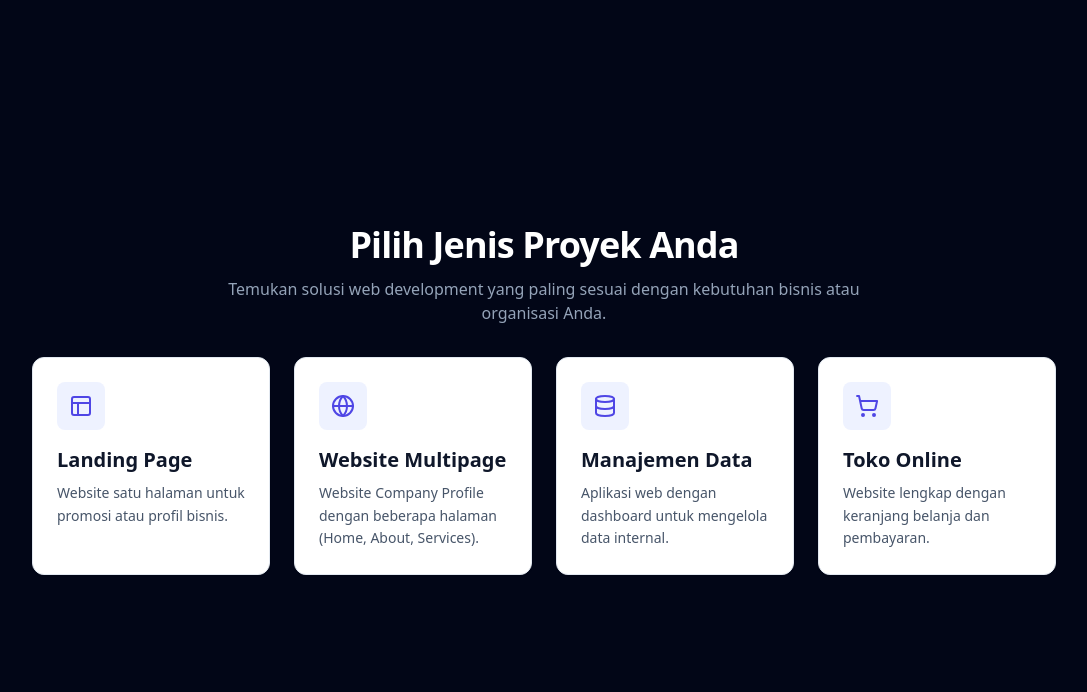
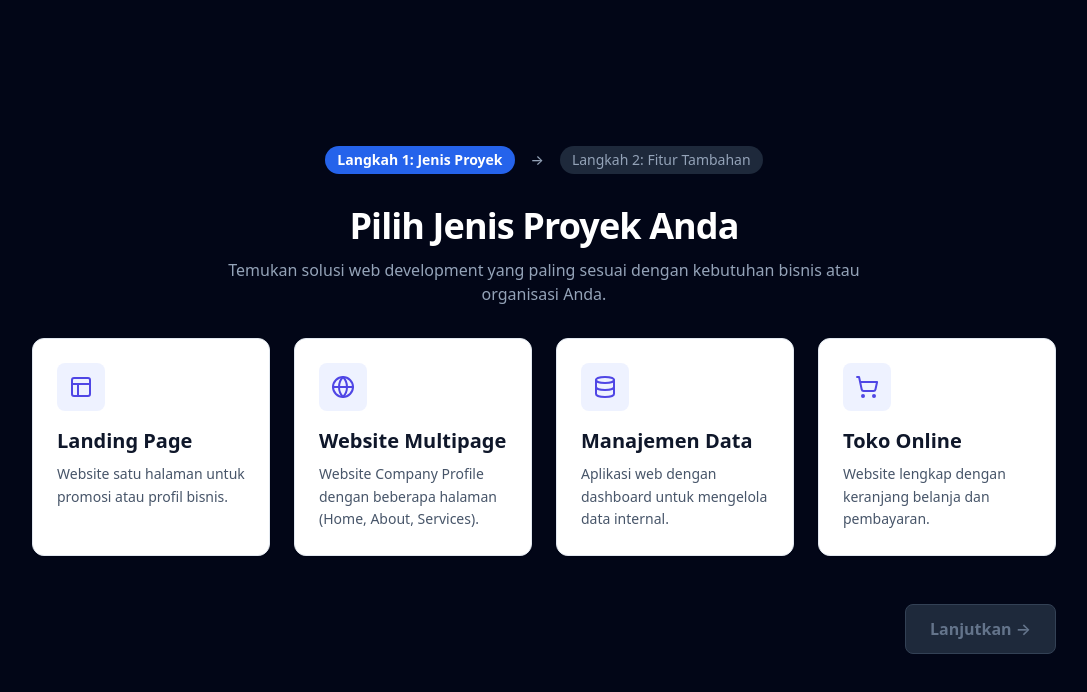
Before and after one commit to indrabaydhowi/client-onboarding-discovery-form, a Next.js app: page / in a window 1280 px wide. Shown: the top 692 px of the page, without its empty margins (96-1183 px from the left). Built offline with nearby package versions, Linux system fonts and the light colour scheme.

Commit message:
feat: implement multi-step SPA logic and features selection UI

```diff
--- a/src/app/page.tsx
+++ b/src/app/page.tsx
@@ -1,19 +1,42 @@
 "use client";
 
-import { projectTypes } from '@/config/onboardingData';
+import { projectTypes, additionalFeatures } from '@/config/onboardingData';
 import ProjectCard from '@/components/ui/ProjectCard';
+import FeatureCard from '@/components/ui/FeatureCard';
 import { useFormContext } from '@/context/FormContext';
 
 /**
  * HomePage Component
- * Menampilkan grid kartu jenis proyek interaktif.
+ * Menampilkan form multi-step untuk onboarding & project discovery.
  */
 export default function HomePage() {
-  const { selectedProject, setSelectedProject } = useFormContext();
+  const {
+    selectedProject,
+    setSelectedProject,
+    step,
+    setStep,
+    selectedFeatures,
+    toggleFeature,
+  } = useFormContext();
 
   return (
     <main className="min-h-screen bg-slate-950 text-slate-50 py-12 px-4 sm:px-6 lg:px-8 flex flex-col items-center justify-center">
       <div className="max-w-5xl w-full space-y-8">
+
+        {/* Step Indicator */}
+        <div className="flex items-center justify-center space-x-4 text-sm font-medium text-slate-400">
+          <span className={`px-3 py-1 rounded-full transition-colors ${step === 1 ? "bg-blue-600 text-white font-semibold" : "bg-slate-800 text-slate-400"}`}>
+            Langkah 1: Jenis Proyek
+          </span>
+          <span>&rarr;</span>
+          <span className={`px-3 py-1 rounded-full transition-colors ${step === 2 ? "bg-blue-600 text-white font-semibold" : "bg-slate-800 text-slate-400"}`}>
+            Langkah 2: Fitur Tambahan
+          </span>
+        </div>
+
+        {/* STEP 1: Pilih Jenis Proyek */}
+        {step === 1 && (
+          <div className="space-y-8">
             <div className="text-center space-y-3">
               <h1 className="text-3xl sm:text-4xl font-extrabold tracking-tight text-white">
                 Pilih Jenis Proyek Anda
@@ -35,6 +58,85 @@ export default function HomePage() {
                 />
               ))}
             </div>
+
+            <div className="flex justify-end pt-4">
+              <button
+                disabled={!selectedProject}
+                onClick={() => setStep(2)}
+                className={`px-6 py-3 rounded-lg font-semibold transition-all duration-200 ${
+                  selectedProject
+                    ? "bg-blue-600 hover:bg-blue-700 text-white shadow-lg cursor-pointer"
+                    : "bg-slate-800 text-slate-500 cursor-not-allowed border border-slate-700"
+                }`}
+              >
+                Lanjutkan &rarr;
+              </button>
+            </div>
+          </div>
+        )}
+
+        {/* STEP 2: Pilih Fitur Tambahan */}
+        {step === 2 && (
+          <div className="space-y-8">
+            <div className="text-center space-y-3">
+              <h1 className="text-3xl sm:text-4xl font-extrabold tracking-tight text-white">
+                Pilih Fitur Tambahan
+              </h1>
+              <p className="text-slate-400 text-base max-w-2xl mx-auto">
+                Pilih fitur pendukung yang Anda butuhkan untuk mengoptimalkan proyek web Anda.
+              </p>
+            </div>
+
+            <div className="grid grid-cols-1 md:grid-cols-2 gap-4">
+              {additionalFeatures.map((feature) => (
+                <FeatureCard
+                  key={feature.id}
+                  title={feature.title}
+                  description={feature.description}
+                  iconName={feature.icon}
+                  isSelected={selectedFeatures.includes(feature.id)}
+                  onClick={() => toggleFeature(feature.id)}
+                />
+              ))}
+            </div>
+
+            <div className="flex justify-between items-center pt-4">
+              <button
+                onClick={() => setStep(1)}
+                className="px-6 py-3 rounded-lg font-semibold bg-slate-800 hover:bg-slate-700 text-slate-200 border border-slate-700 transition-all duration-200 cursor-pointer"
+              >
+                &larr; Kembali
+              </button>
+              <button
+                onClick={() => setStep(3)}
+                className="px-6 py-3 rounded-lg font-semibold bg-blue-600 hover:bg-blue-700 text-white shadow-lg transition-all duration-200 cursor-pointer"
+              >
+                Lanjutkan &rarr;
+              </button>
+            </div>
+          </div>
+        )}
+
+        {/* STEP 3 Placeholder */}
+        {step >= 3 && (
+          <div className="space-y-8 text-center py-12">
+            <h1 className="text-3xl sm:text-4xl font-extrabold tracking-tight text-white">
+              Langkah Selanjutnya
+            </h1>
+            <p className="text-slate-400 text-base max-w-2xl mx-auto">
+              Langkah 3 sedang dalam pengembangan.
+            </p>
+            <div className="pt-4">
+              <button
+                onClick={() => setStep(2)}
+                className="px-6 py-3 rounded-lg font-semibold bg-slate-800 hover:bg-slate-700 text-slate-200 border border-slate-700 transition-all duration-200 cursor-pointer"
+              >
+                &larr; Kembali ke Langkah 2
+              </button>
+            </div>
+          </div>
+        )}
+
       </div>
     </main>
   );
--- /dev/null
+++ b/src/components/ui/FeatureCard.tsx
@@ -0,0 +1,50 @@
+import React from 'react';
+import { Search, PenTool, CreditCard, FileDown, Settings, HelpCircle, LucideIcon } from 'lucide-react';
+
+const iconMap: Record<string, LucideIcon> = {
+  Search,
+  PenTool,
+  CreditCard,
+  FileDown,
+  Settings,
+};
+
+export interface FeatureCardProps {
+  title: string;
+  description: string;
+  iconName: string;
+  isSelected?: boolean;
+  onClick?: () => void;
+}
+
+/**
+ * Komponen visual kartu fitur tambahan (Horizontal layout).
+ */
+export default function FeatureCard({
+  title,
+  description,
+  iconName,
+  isSelected = false,
+  onClick,
+}: FeatureCardProps) {
+  const IconComponent = iconMap[iconName] || HelpCircle;
+
+  return (
+    <div
+      onClick={onClick}
+      className={`rounded-xl p-5 shadow-sm hover:shadow-md transition-all duration-300 hover:-translate-y-0.5 cursor-pointer flex items-start gap-4 text-left ${
+        isSelected
+          ? "border-blue-600 bg-blue-50 ring-2 ring-blue-200 border"
+          : "bg-white border border-slate-200"
+      }`}
+    >
+      <div className={`p-3 rounded-lg flex-shrink-0 ${isSelected ? "bg-blue-100 text-blue-600" : "bg-indigo-50 text-indigo-600"}`}>
+        <IconComponent className="w-6 h-6" />
+      </div>
+      <div className="space-y-1">
+        <h3 className={`text-lg font-bold ${isSelected ? "text-blue-950" : "text-slate-900"}`}>{title}</h3>
+        <p className="text-slate-600 text-sm leading-relaxed">{description}</p>
+      </div>
+    </div>
+  );
+}
--- a/src/context/FormContext.tsx
+++ b/src/context/FormContext.tsx
@@ -5,15 +5,40 @@ import React, { createContext, useContext, useState, ReactNode } from "react";
 interface FormContextType {
   selectedProject: string | null;
   setSelectedProject: (project: string | null) => void;
+  step: number;
+  setStep: (step: number) => void;
+  selectedFeatures: string[];
+  setSelectedFeatures: React.Dispatch<React.SetStateAction<string[]>>;
+  toggleFeature: (featureId: string) => void;
 }
 
 const FormContext = createContext<FormContextType | undefined>(undefined);
 
 export function FormProvider({ children }: { children: ReactNode }) {
   const [selectedProject, setSelectedProject] = useState<string | null>(null);
+  const [step, setStep] = useState<number>(1);
+  const [selectedFeatures, setSelectedFeatures] = useState<string[]>([]);
+
+  const toggleFeature = (featureId: string) => {
+    setSelectedFeatures((prev) =>
+      prev.includes(featureId)
+        ? prev.filter((id) => id !== featureId)
+        : [...prev, featureId]
+    );
+  };
 
   return (
-    <FormContext.Provider value={{ selectedProject, setSelectedProject }}>
+    <FormContext.Provider
+      value={{
+        selectedProject,
+        setSelectedProject,
+        step,
+        setStep,
+        selectedFeatures,
+        setSelectedFeatures,
+        toggleFeature,
+      }}
+    >
       {children}
     </FormContext.Provider>
   );
```
Lines whose indentation alone changed are shown as unchanged.
